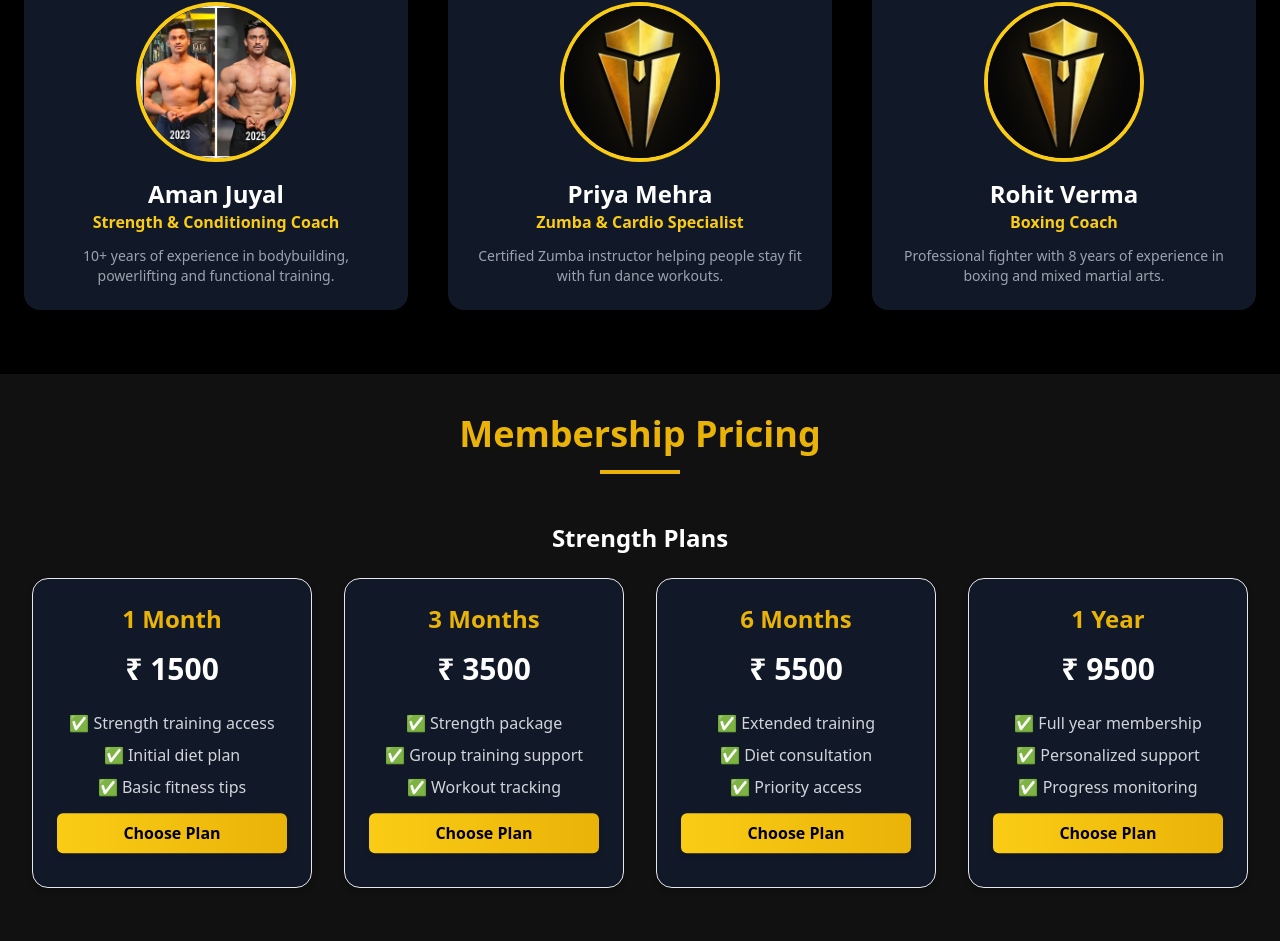
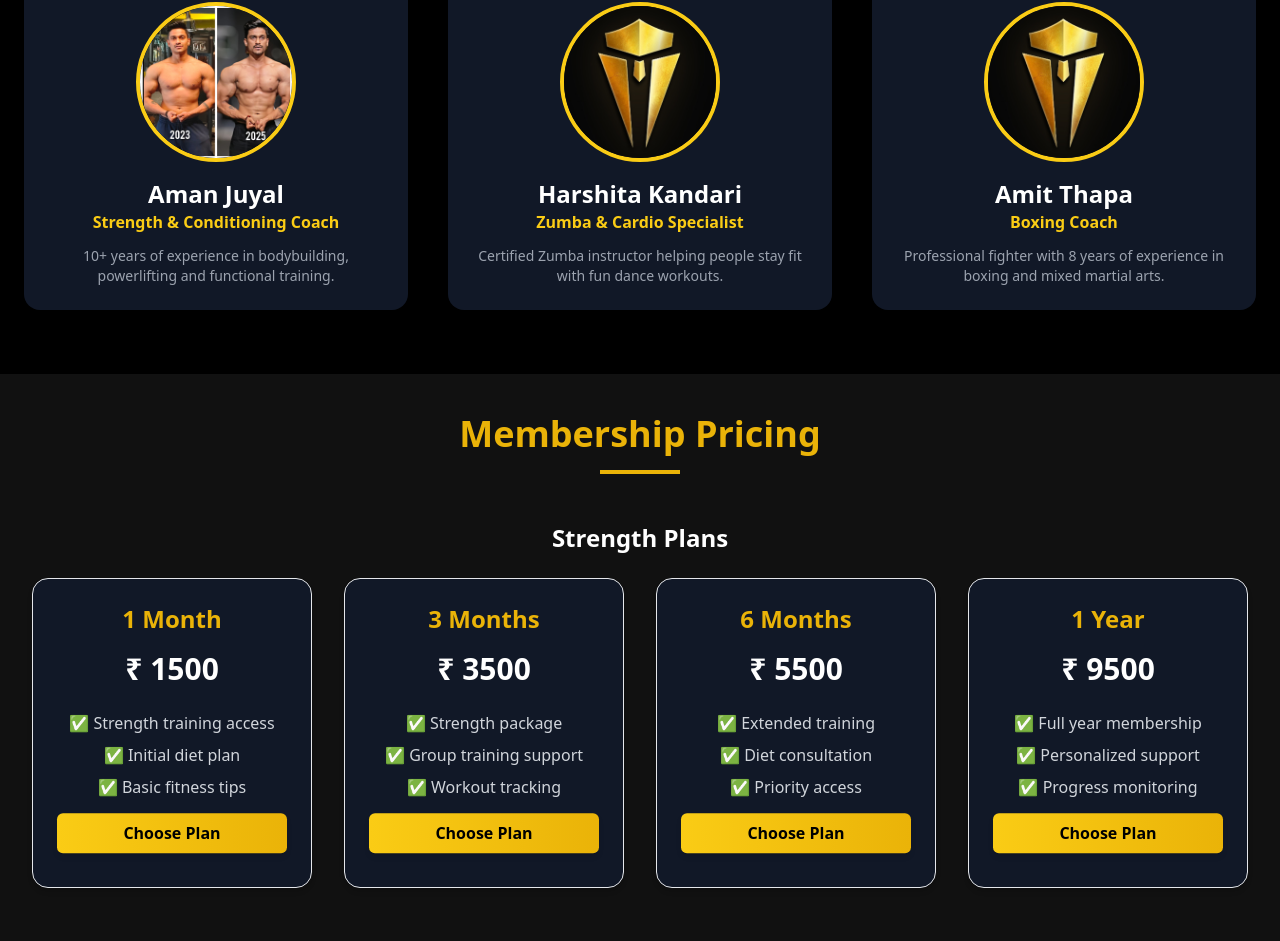
Before and after one commit to AshuRaturi/mutantsgym, a React (Vite) app: page / in a window 1280 px wide. Shown: the part 2565-3506 px from the top of the page. Built offline with nearby package versions, Linux system fonts and the light colour scheme.

Commit message:
Updated code latest trainersNames

```diff
--- a/src/components/OurTrainers.jsx
+++ b/src/components/OurTrainers.jsx
@@ -15,7 +15,7 @@ const trainers = [
     },
   },
   {
-    name: "Priya Mehra",
+    name: "Harshita Kandari",
     role: "Zumba & Cardio Specialist",
     img: "/logo.png",
     desc: "Certified Zumba instructor helping people stay fit with fun dance workouts.",
@@ -26,7 +26,7 @@ const trainers = [
     },
   },
   {
-    name: "Rohit Verma",
+    name: "Amit Thapa",
     role: "Boxing Coach",
     img: "/logo.png",
     desc: "Professional fighter with 8 years of experience in boxing and mixed martial arts.",
```
